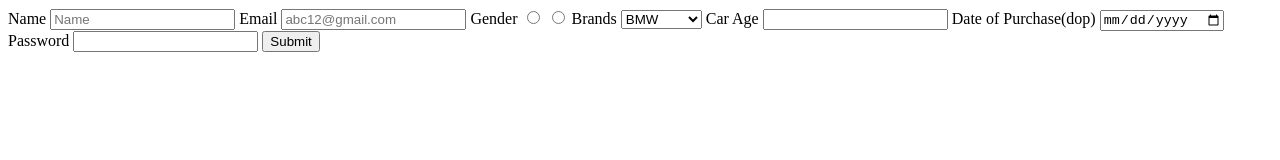
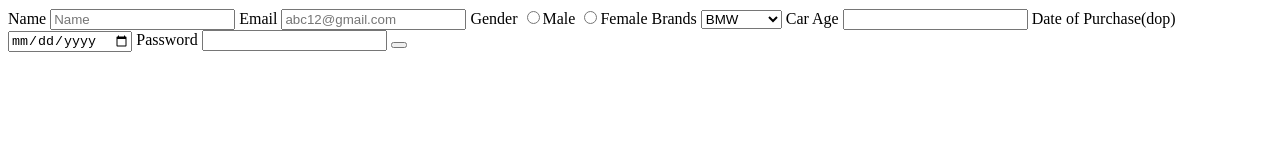
Before and after one commit to acciojob/car-insurance-form-shraddha2903, a website: page main.html in a window 1280 px wide. Drawn offline with Linux system fonts and the light colour scheme.

Commit message:
created a submission

```diff
--- a/main.html
+++ b/main.html
@@ -10,14 +10,14 @@
 	<!-- the entire body must be written by student -->
 	<form action="#" method="post">
 		<label for="name">Name</label>
-		<input type="text" id="name" placeholder="Name"/>
+		<input type="text" id="name" placeholder="Name" required/>
 
 		<label for="email">Email</label>
-		<input type="email" id="email" placeholder="abc12@gmail.com"/>
+		<input type="email" id="email" placeholder="abc12@gmail.com" required/>
 
 		<label for="gender">Gender</label>
-		<input type="radio" id="gender" value="male"/>
-		<input type="radio" id="gender" value="female"/>
+		<input type="radio" id="gender" value="male"required name="gender"/>Male
+		<input type="radio" id="gender" value="female"required name="gender"/>Female
 
 		<label for="cars">Brands</label>
 		<select id="cars">
@@ -27,15 +27,15 @@
 		</select>
 
 		<label for="carage">Car Age</label>
-		<input type="number" id="carage"/>
+		<input type="number" id="carage"required/>
 
 		<label for="dop">Date of Purchase(dop)</label>
-		<input type="date" id="dop"/>
+		<input type="date" id="dop" required/>
 
 		<label for="password">Password</label>
-		<input type="password" id="password"/>
+		<input type="password" id="password" required/>
 
-		<input type="submit" id="submit"/>
+		<button type="submit" id="submit"/>
 	</form>
     <script type="text/javascript" src="./script.js">
 </script>
```
